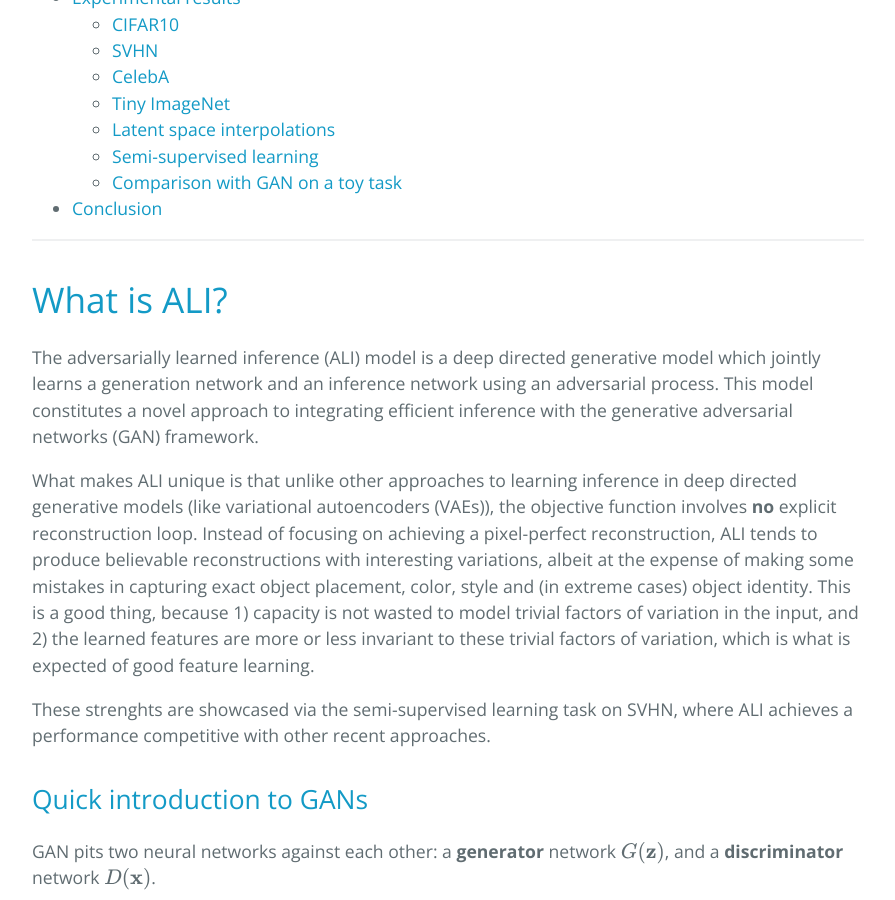
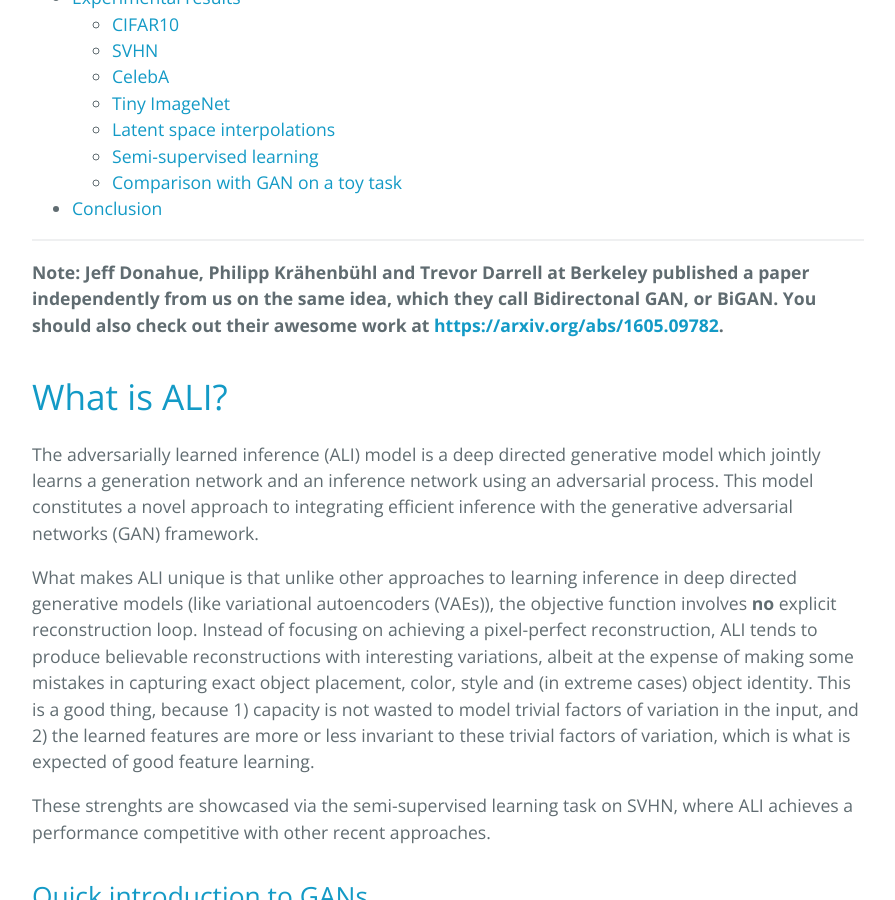
Before and after one commit to IshmaelBelghazi/ALI, a Jekyll site: the page built from index.md, in a window 1280 px wide and 900 px high, scrolled down 735 px. Shown: the whole window, without its empty margins (192-1087 px from the left). Built offline with Jekyll 4.4.1, drawn with Linux system fonts in a browser that asks for light colours; formulas are drawn with MathJax 3.

Commit message:
Acknowledge BiGAN

```diff
--- a/index.md
+++ b/index.md
@@ -21,6 +21,11 @@ title: {{ site.name }}
 * [Conclusion](#conclusion)
 
 ---
+
+**Note: Jeff Donahue, Philipp Krähenbühl and Trevor Darrell at Berkeley
+published a paper independently from us on the same idea, which they call
+Bidirectonal GAN, or BiGAN. You should also check out their awesome work at
+[https://arxiv.org/abs/1605.09782](https://arxiv.org/abs/1605.09782).**
 
 <a name="what_is"></a>
 
```
